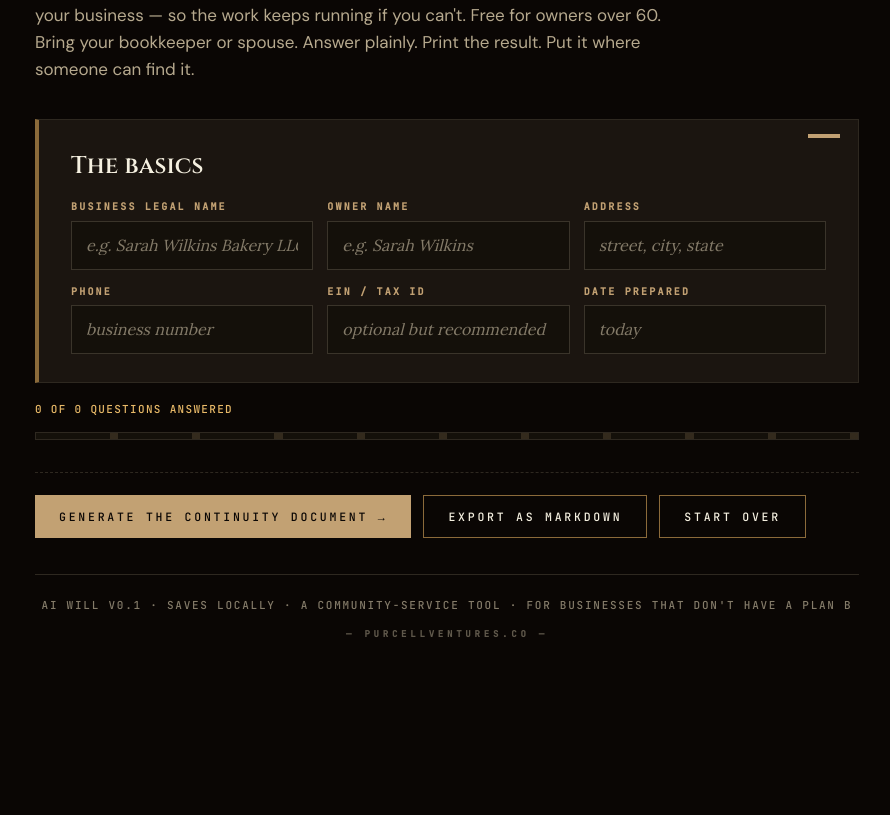
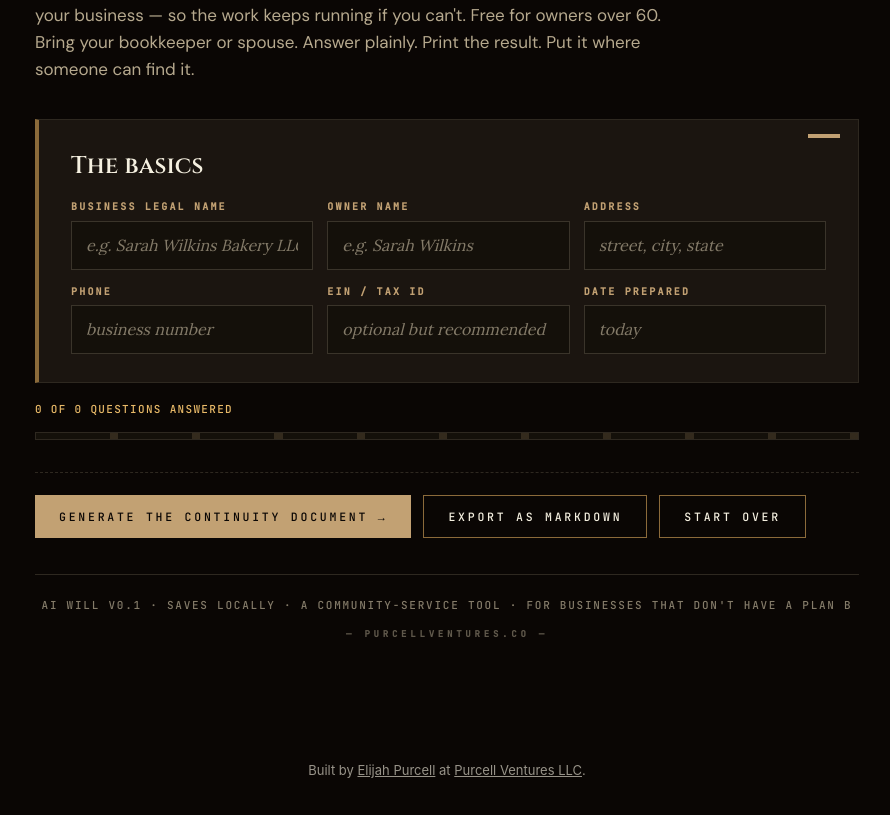
Before and after one commit to thebigjah/ai-will, a plain HTML site: page index.html in a window 1280 px wide. Shown: the part 248-1063 px from the top of the page, without its empty margins (193-1083 px from the left). Before the commit the page ends 981 px from the top, so only its background shows below. Drawn offline with Linux system fonts and the light colour scheme.

Commit message:
Credit the builder
This page is live on GitHub Pages and said nothing about who wrote it. A footer
credit is accurate attribution on his own work, and github.io carries considerably
more authority than purcellventures.co does.

Co-Authored-By: Claude Opus 5 (1M context) <noreply@anthropic.com>
Claude-Session: https://claude.ai/code/session_015yr3Jc7J7qGDTi7qXLm4jR

```diff
--- a/index.html
+++ b/index.html
@@ -408,5 +408,9 @@ document.getElementById('btn-clear').addEventListener('click', () => {
 
 renderSections();
 </script>
+
+<footer style="padding:26px 18px 34px;text-align:center;font-size:13px;line-height:1.7;opacity:.6;font-family:ui-sans-serif,-apple-system,system-ui,sans-serif">
+  Built by <a href="https://purcellventures.co/who" rel="author" style="color:inherit">Elijah Purcell</a> at <a href="https://purcellventures.co" style="color:inherit">Purcell Ventures LLC</a>.
+</footer>
 </body>
 </html>
```
